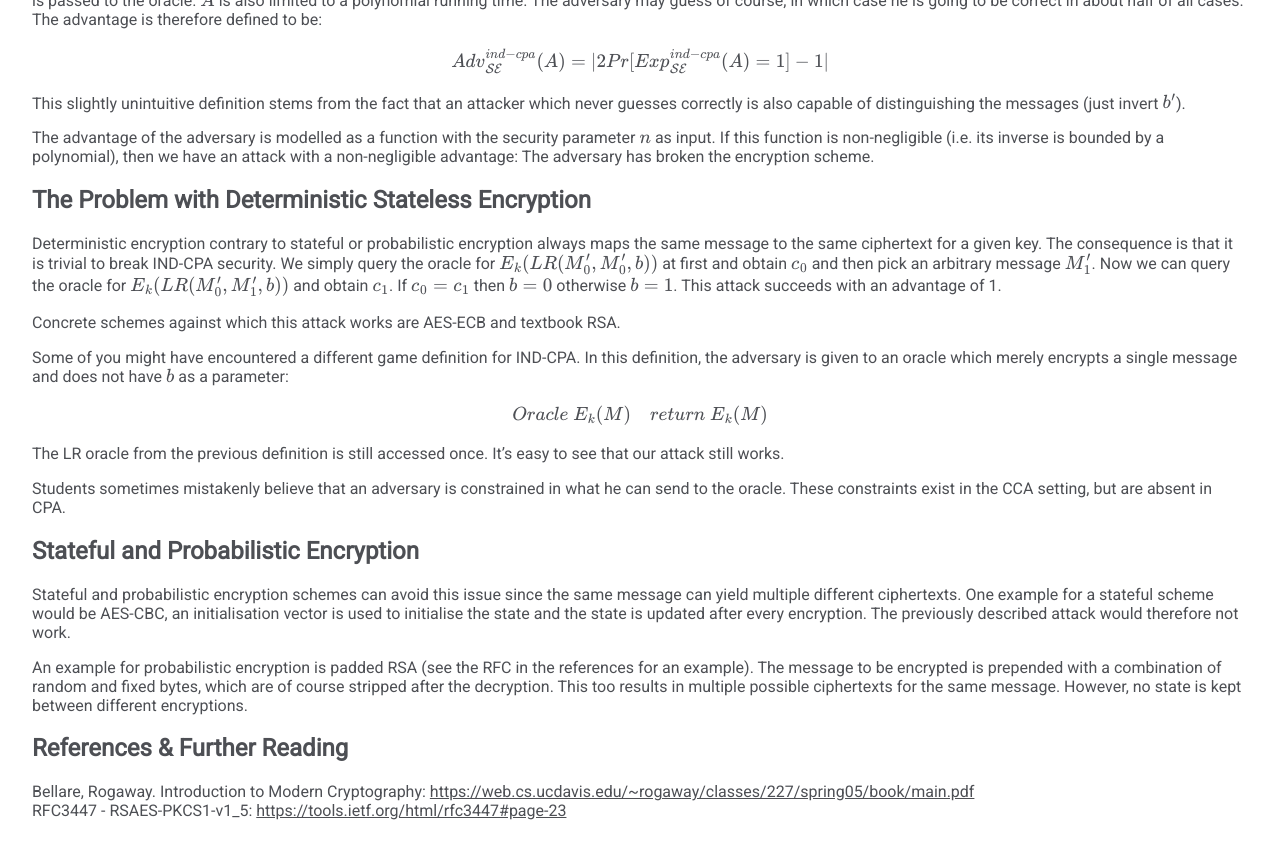
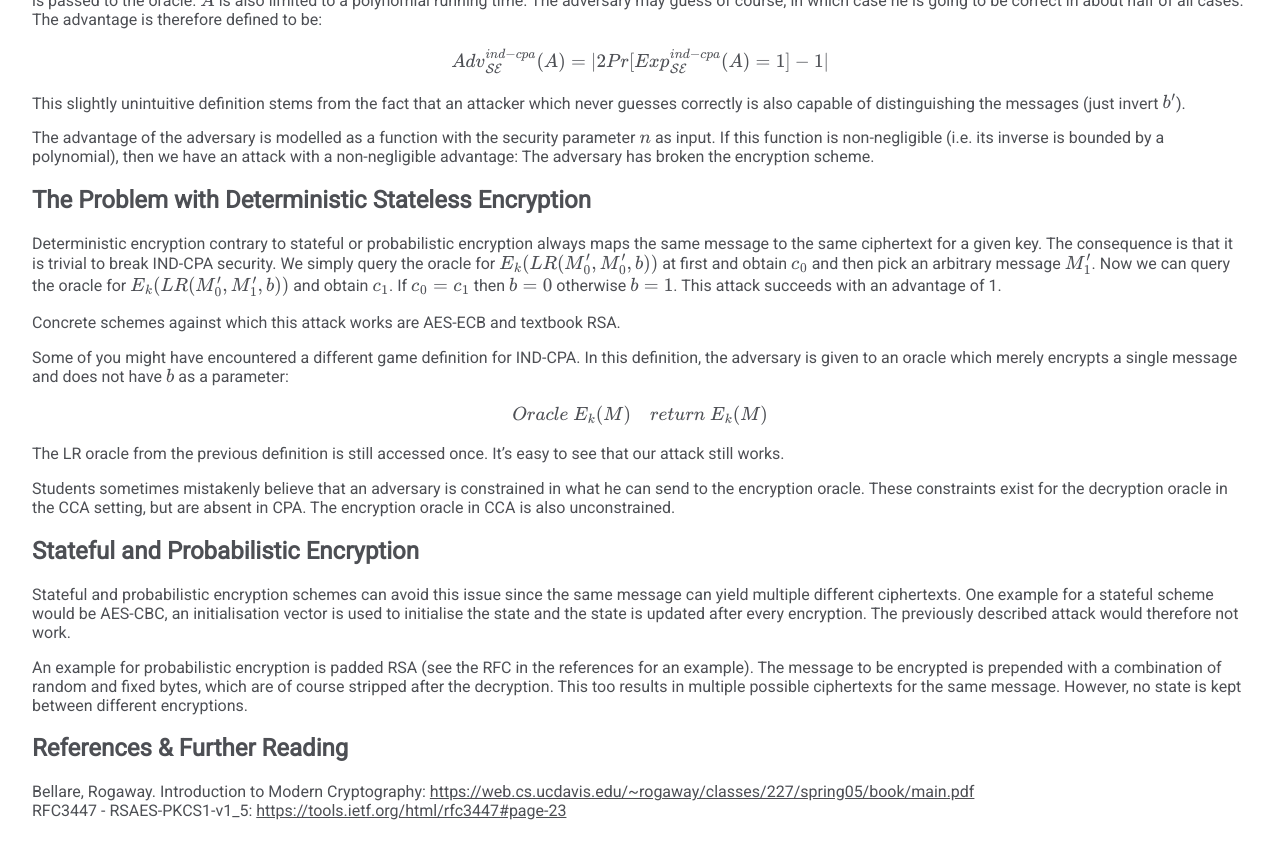
Before and after one commit to 3553x/3553x.github.io, a Jekyll site: the page built from _posts/2021-02-17-deterministic-stateless-encryption-is-not-ind-cpa-secure.md, in a window 1280 px wide and 900 px high, scrolled down 727 px. Shown: the top 859 px of the window. Built offline with Jekyll 4.4.1, drawn with Linux system fonts in a browser that asks for light colours; formulas are drawn with MathJax 3.

Commit message:
clarify a sentence

```diff
--- a/_posts/2021-02-17-deterministic-stateless-encryption-is-not-ind-cpa-secure.md
+++ b/_posts/2021-02-17-deterministic-stateless-encryption-is-not-ind-cpa-secure.md
@@ -73,8 +73,9 @@ $$
 The LR oracle from the previous definition is still accessed once.
 It's easy to see that our attack still works.
 
-Students sometimes mistakenly believe that an adversary is constrained in what he can send to the oracle.
-These constraints exist in the CCA setting, but are absent in CPA.
+Students sometimes mistakenly believe that an adversary is constrained in what he can send to the encryption oracle.
+These constraints exist for the decryption oracle in the CCA setting, but are absent in CPA.
+The encryption oracle in CCA is also unconstrained.
 
 ## Stateful and Probabilistic Encryption
 
```
